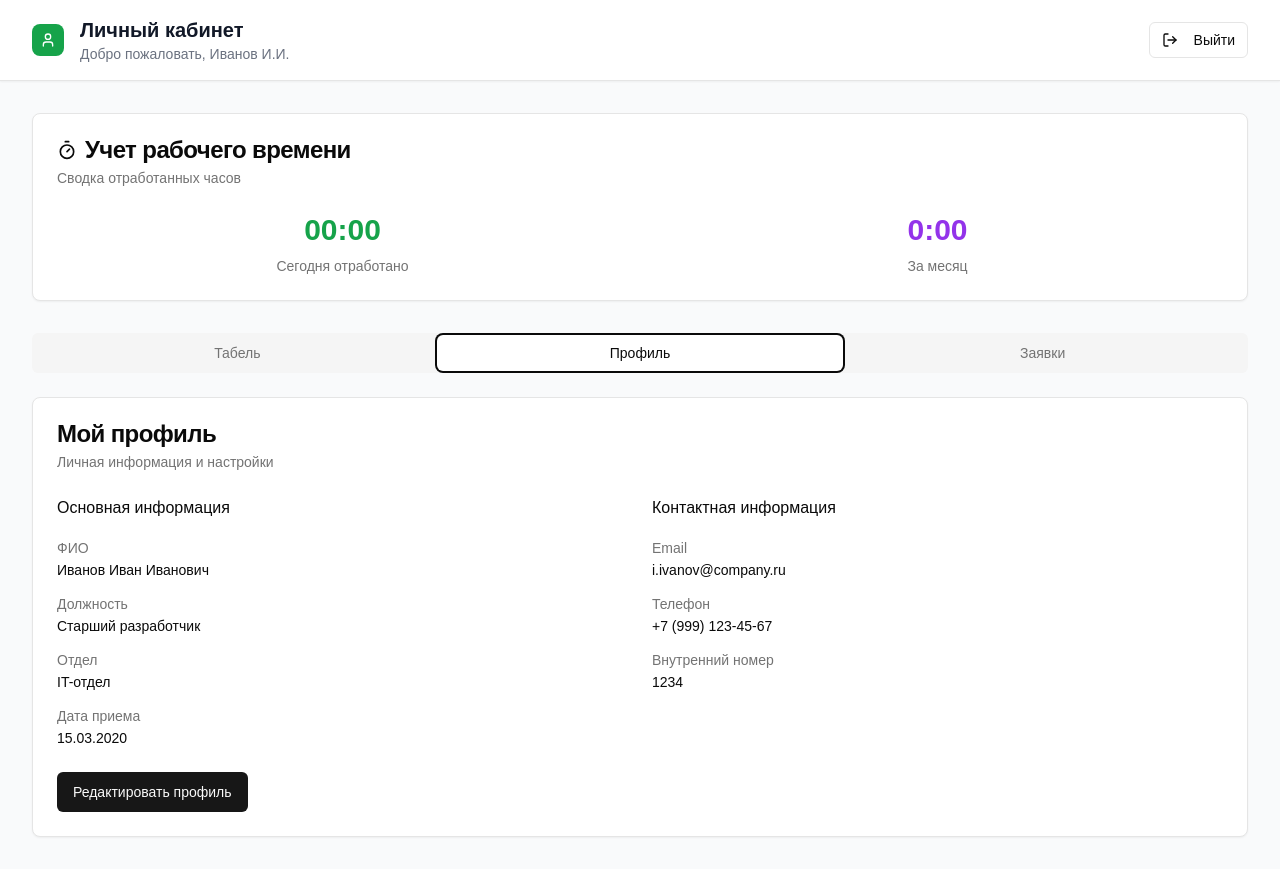
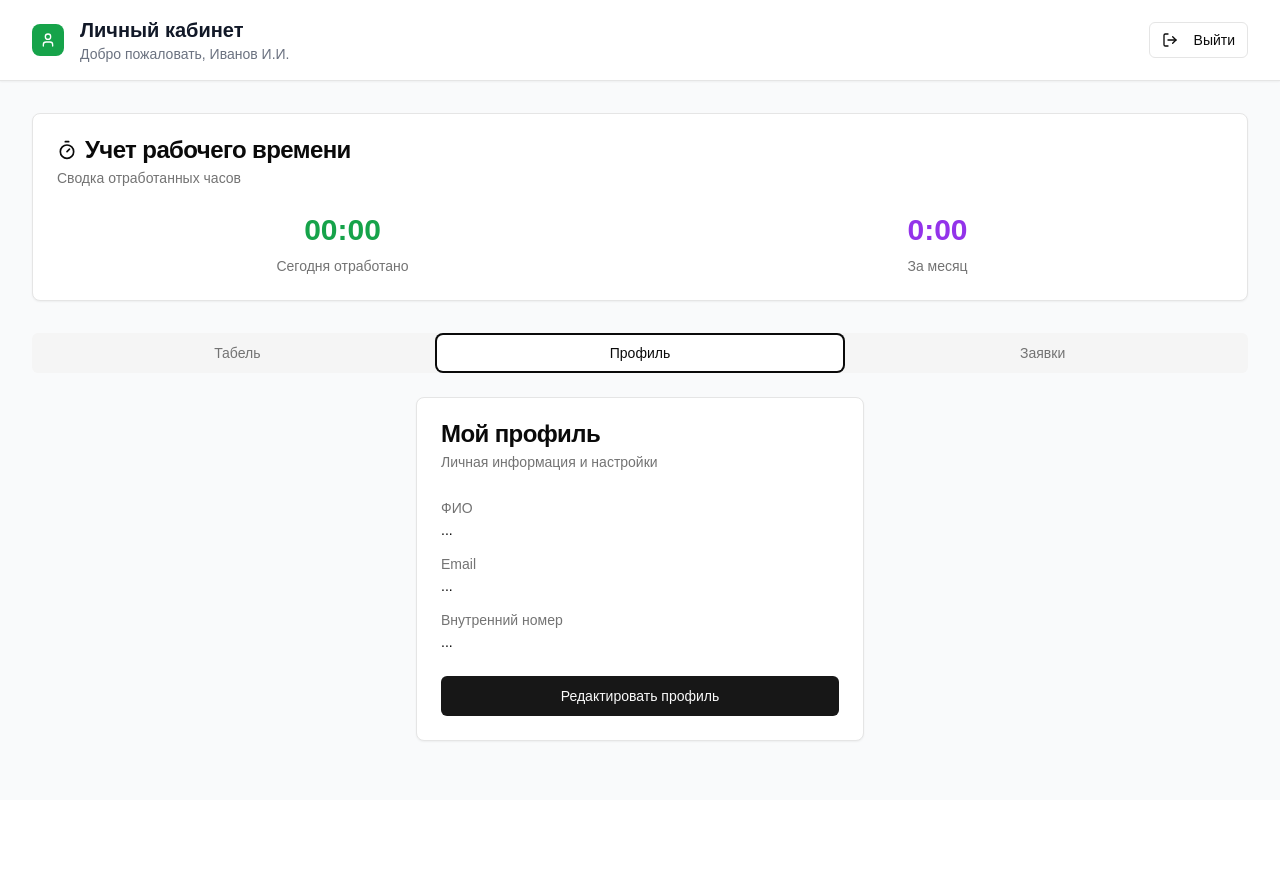
Before and after one commit to KoshaKisha/vkusnoitochka, a Next.js app: page /dashboard/employee in a window 1280 px wide. Both pictures are taken after a click on the tab "Профиль". After the commit the page ends 800 px from the top, so only its background shows below. Built offline with nearby package versions, Linux system fonts and the light colour scheme.

Commit message:
edit profile tab

```diff
--- /dev/null
+++ b/app/api/profile/route.ts
@@ -0,0 +1,35 @@
+import { NextResponse } from "next/server"
+import { prisma } from "@/lib/prisma"
+import jwt from "jsonwebtoken"
+
+export async function GET(req: Request) {
+  try {
+    const authHeader = req.headers.get("authorization")
+    const token = authHeader?.split(" ")[1]
+
+    if (!token) {
+      return NextResponse.json({ error: "Нет токена" }, { status: 401 })
+    }
+
+    const decoded = jwt.verify(token, process.env.JWT_SECRET!) as { id: number }
+
+    const employee = await prisma.employee.findUnique({
+      where: { id: decoded.id },
+      select: {
+        id: true,
+        firstName: true,
+        lastName: true,
+        email: true,
+      },
+    })
+
+    if (!employee) {
+      return NextResponse.json({ error: "Пользователь не найден" }, { status: 404 })
+    }
+
+    return NextResponse.json(employee)
+  } catch (error) {
+    console.error(error)
+    return NextResponse.json({ error: "Ошибка при получении профиля" }, { status: 500 })
+  }
+}
--- a/app/dashboard/employee/page.tsx
+++ b/app/dashboard/employee/page.tsx
@@ -30,6 +30,7 @@ type ScheduleFromAPI = {
 export default function EmployeeDashboard() {
   const [date, setDate] = useState<Date | undefined>(new Date())
   const [token, setToken] = useState<string | null>(null)
+  const [profile, setProfile] = useState<{ id: number; firstName: string; lastName: string; email: string } | null>(null)
   const [shifts, setShifts] = useState<{
     [date: string]: { startTime: string; endTime: string; hours: number }}>({})
   const [newShift, setNewShift] = useState({
@@ -53,6 +54,27 @@ export default function EmployeeDashboard() {
     const minutes = Math.round((totalHours - hours) * 60)
     return `${hours}:${minutes.toString().padStart(2, "0")}`
   }
+  useEffect(() => {
+    const fetchProfile = async () => {
+      const token = localStorage.getItem("token")
+      if (!token) return
+
+      const res = await fetch("/api/profile", {
+        headers: {
+          Authorization: `Bearer ${token}`,
+        },
+      })
+
+      if (res.ok) {
+        const data = await res.json()
+        setProfile(data)
+      } else {
+        console.error("Ошибка загрузки профиля")
+      }
+    }
+
+    fetchProfile()
+  }, [])
   useEffect(() => {
     const stored = localStorage.getItem("token")
     if (stored) setToken(stored)
@@ -320,57 +342,33 @@ const formatDate = (date: Date): string => {
           </TabsContent>
 
           <TabsContent value="profile">
-            <Card>
+            <div className="flex justify-center">
+              <Card className="w-full max-w-md">
                 <CardHeader>
                   <CardTitle>Мой профиль</CardTitle>
                   <CardDescription>Личная информация и настройки</CardDescription>
                 </CardHeader>
                 <CardContent>
                   <div className="space-y-6">
-                  <div className="grid grid-cols-1 md:grid-cols-2 gap-6">
-                    <div>
-                      <h3 className="font-medium mb-4">Основная информация</h3>
                     <div className="space-y-3">
                       <div>
                         <label className="text-sm font-medium text-muted-foreground">ФИО</label>
-                          <p className="text-sm">Иванов Иван Иванович</p>
+                        <p className="text-sm">{profile ? `${profile.lastName} ${profile.firstName}` : "..."}</p>
                       </div>
                       <div>
-                          <label className="text-sm font-medium text-muted-foreground">Должность</label>
-                          <p className="text-sm">Старший разработчик</p>
-                        </div>
-                        <div>
-                          <label className="text-sm font-medium text-muted-foreground">Отдел</label>
-                          <p className="text-sm">IT-отдел</p>
-                        </div>
-                        <div>
-                          <label className="text-sm font-medium text-muted-foreground">Дата приема</label>
-                          <p className="text-sm">15.03.2020</p>
-                        </div>
-                      </div>
-                    </div>
-                    <div>
-                      <h3 className="font-medium mb-4">Контактная информация</h3>
-                      <div className="space-y-3">
-                        <div>
                         <label className="text-sm font-medium text-muted-foreground">Email</label>
-                          <p className="text-sm">i.ivanov@company.ru</p>
-                        </div>
-                        <div>
-                          <label className="text-sm font-medium text-muted-foreground">Телефон</label>
-                          <p className="text-sm">+7 (999) 123-45-67</p>
+                        <p className="text-sm">{profile?.email ?? "..."}</p>
                       </div>
                       <div>
                         <label className="text-sm font-medium text-muted-foreground">Внутренний номер</label>
-                          <p className="text-sm">1234</p>
+                        <p className="text-sm">{profile?.id ?? "..."}</p>
                       </div>
                     </div>
-                    </div>
-                  </div>
-                  <Button>Редактировать профиль</Button>
+                    <Button className="w-full">Редактировать профиль</Button>
                   </div>
                 </CardContent>
               </Card>
+            </div>
           </TabsContent>
 
           <TabsContent value="requests">
```
Lines whose indentation alone changed are shown as unchanged.
